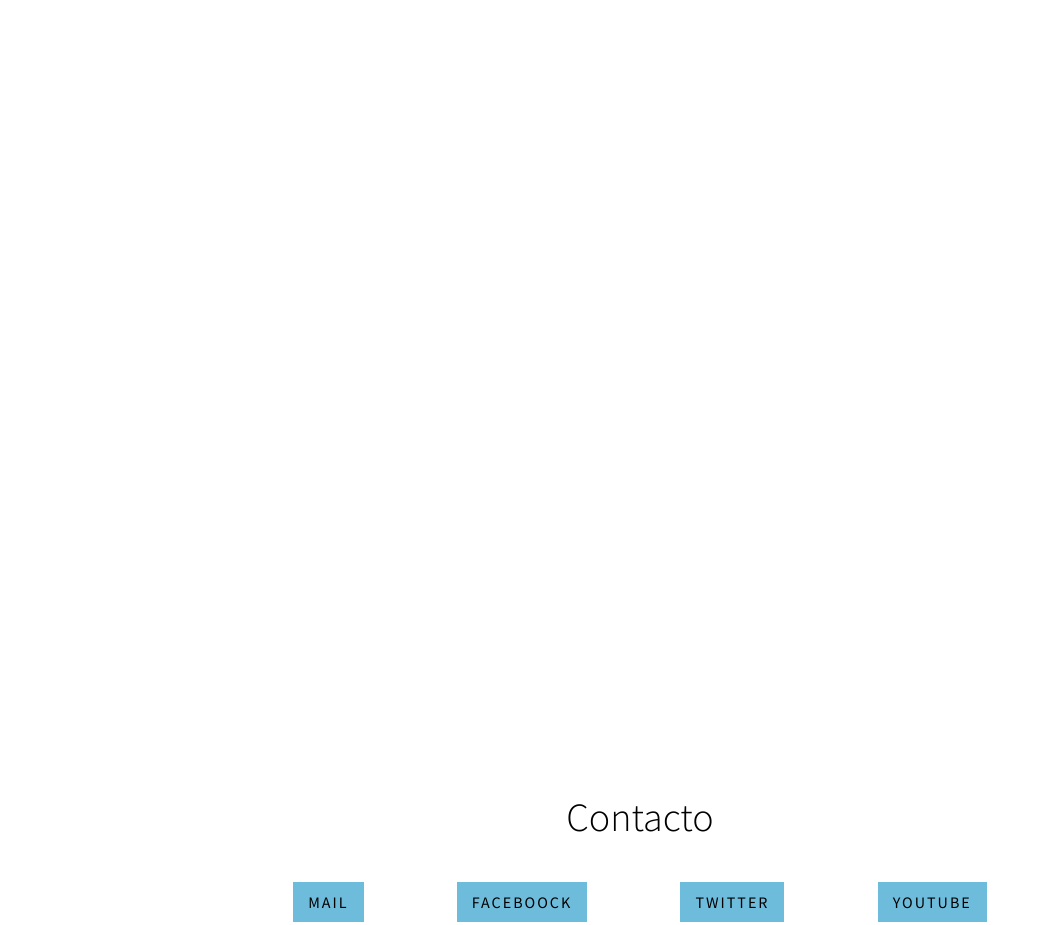
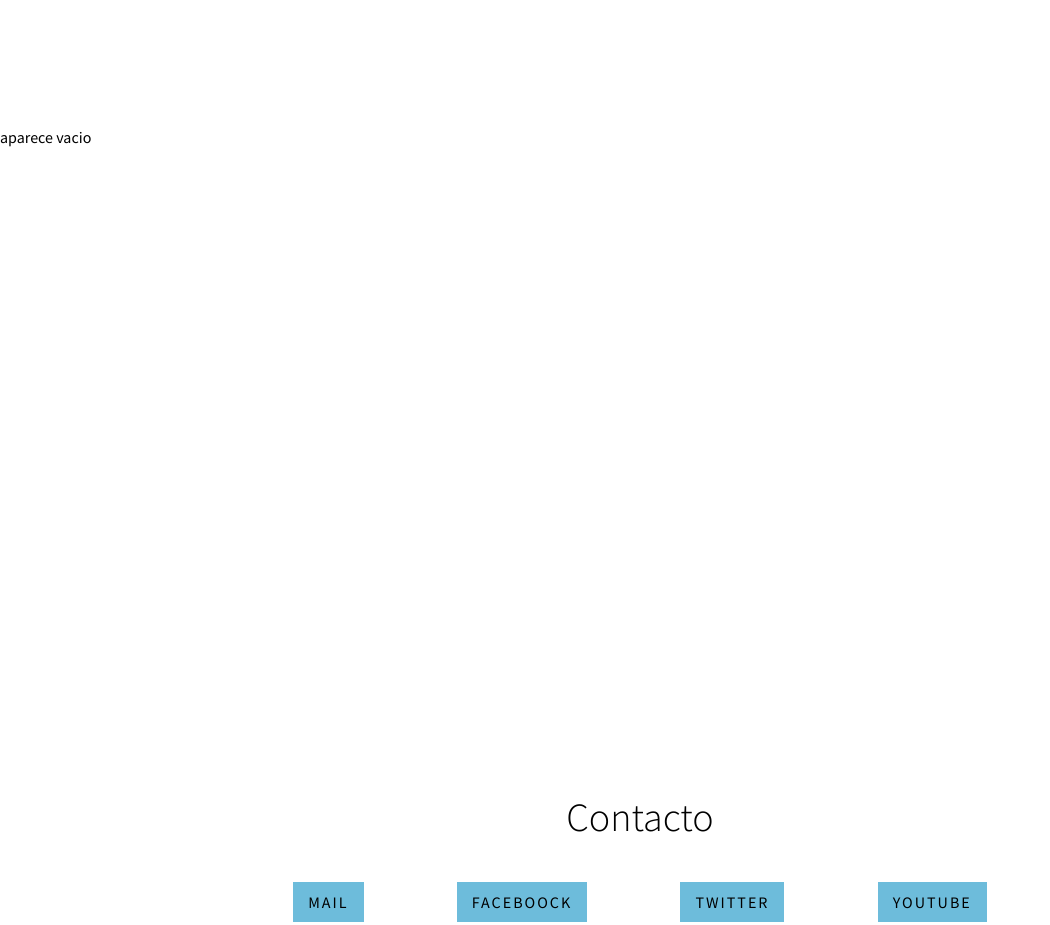
Before and after one commit to suarezana9/Restaurante, a website built with webpack: page assets/index.template.html in a window 1280 px wide. Shown: the part 2740-3665 px from the top of the page, without its empty margins (0-1050 px from the left). Built offline with nearby package versions, Linux system fonts and the light colour scheme.

Commit message:
texto en donde va el mapa

```diff
--- a/assets/index.template.html
+++ b/assets/index.template.html
@@ -87,7 +87,7 @@
 
     <section>
        <div id="mapa">
-
+            <p>aparece vacio</p>
        </div>
     </section>
 
```
